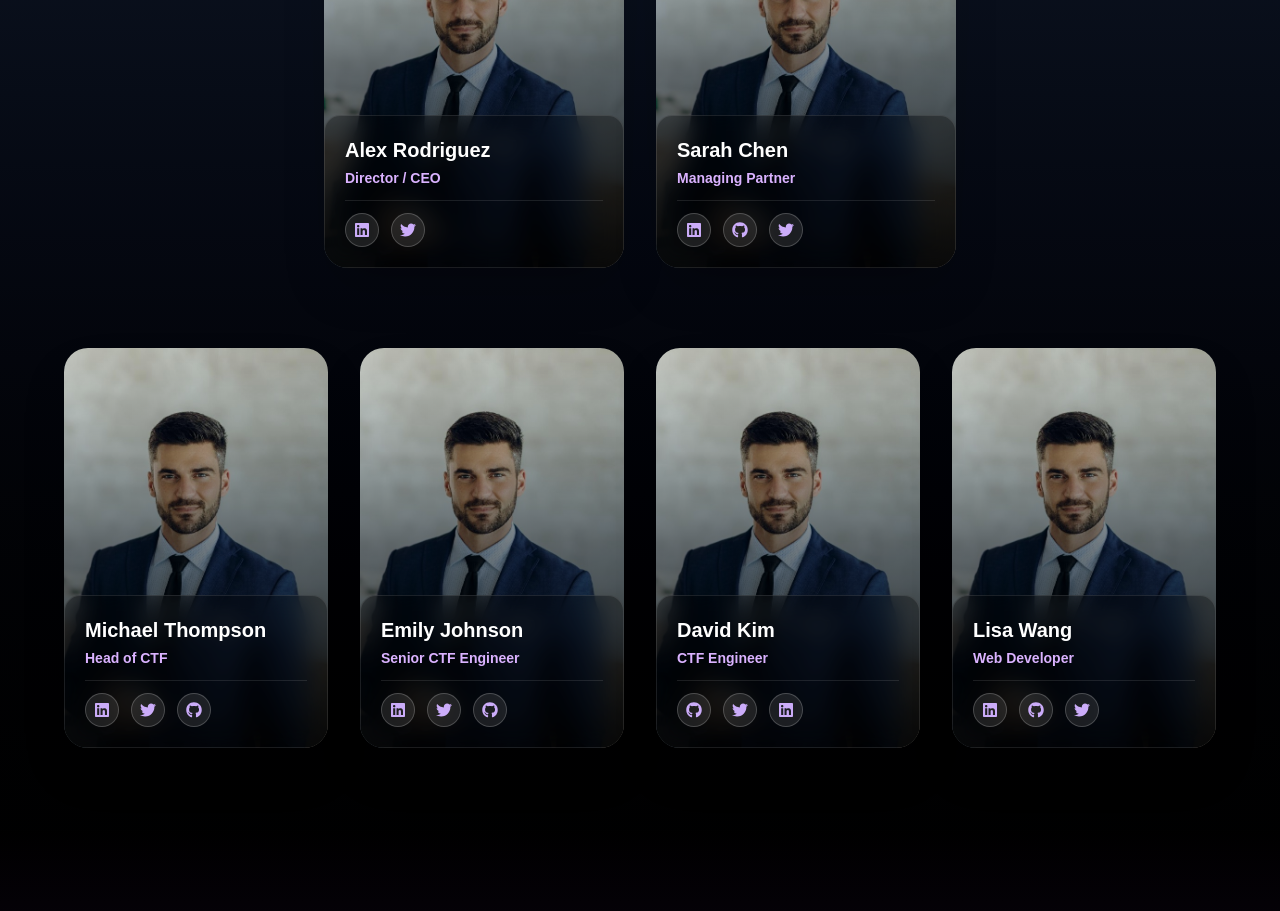
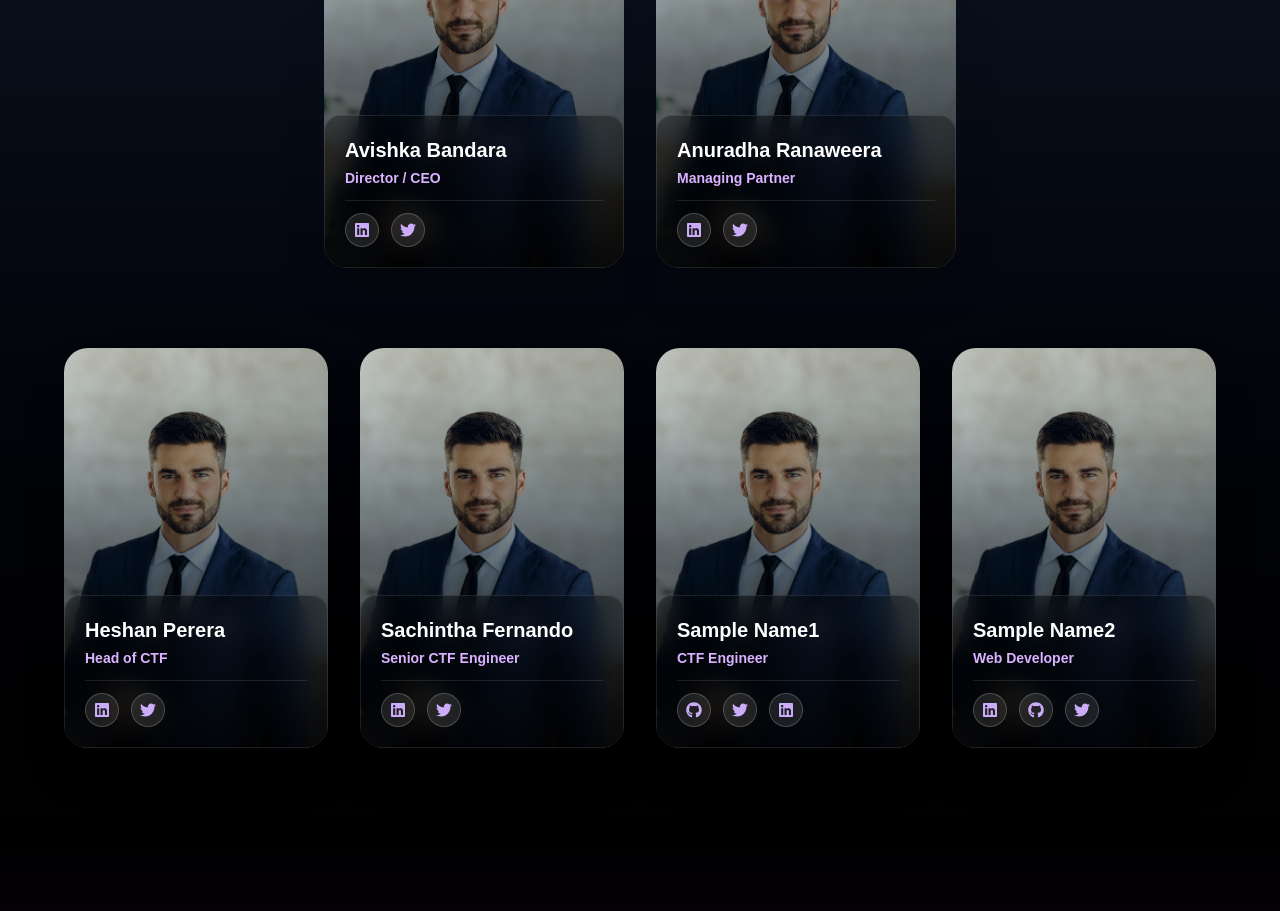
Before and after one commit to Kushanz7/hashx, a React (Vite) app: page /about in a window 1280 px wide. Shown: the part 1740-2651 px from the top of the page. Built offline with nearby package versions, Linux system fonts and the light colour scheme.

Commit message:
update teamSection

```diff
--- a/src/data/teamData.ts
+++ b/src/data/teamData.ts
@@ -18,39 +18,35 @@ export interface TeamMember {
 // Top Management Team
 export const topManagement: TeamMember[] = [
   {
-    name: "Alex Rodriguez",
+    name: "Avishka Bandara",
     position: "Director / CEO",
     image: alexImage,
     verified: false,
     socialLinks: [
       {
-          platform: 'linkedin', url: 'https://linkedin.com/in/alex',
+          platform: 'linkedin', url: 'https://www.linkedin.com/in/avishka-bandara/',
           type: undefined
       },
       {
-          platform: 'twitter', url: 'https://twitter.com/alex',
+          platform: 'twitter', url: 'https://twitter.com/',
           type: undefined
-      }
+      },
     ]
   },
   {
-    name: "Sarah Chen",
+    name: "Anuradha Ranaweera",
     position: "Managing Partner",
     image: alexImage,
     verified: false,
     socialLinks: [
       {
-          platform: 'linkedin', url: 'https://linkedin.com/in/sarah',
+          platform: 'linkedin', url: 'https://www.linkedin.com/in/anuradha-ranaweera',
           type: undefined
       },
       {
-          platform: 'github', url: 'https://github.com/sarah',
+          platform: 'twitter', url: 'https://twitter.com/',
           type: undefined
       },
-      {
-          platform: 'twitter', url: 'https://twitter.com/sarah',
-          type: undefined
-      }
     ]
   }
 ];
@@ -58,47 +54,39 @@ export const topManagement: TeamMember[] = [
 // Technical Team
 export const technicalTeam: TeamMember[] = [
   {
-    name: "Michael Thompson",
+    name: "Heshan Perera",
     position: "Head of CTF",
     image: alexImage,
     verified: false,
     socialLinks: [
       {
-          platform: 'linkedin', url: 'https://linkedin.com/in/michael',
+          platform: 'linkedin', url: 'https://lk.linkedin.com/in/heshan-perera-549273218',
           type: undefined
       },
       {
-          platform: 'twitter', url: 'https://twitter.com/michael',
+          platform: 'twitter', url: 'https://twitter.com/',
           type: undefined
       },
-      {
-          platform: 'github', url: 'https://github.com/michael',
-          type: undefined
-      }
     ]
   },
   {
-    name: "Emily Johnson",
+    name: "Sachintha Fernando",
     position: "Senior CTF Engineer",
     image: alexImage,
     verified: false,
     socialLinks: [
       {
-          platform: 'linkedin', url: 'https://linkedin.com/in/emily',
+          platform: 'linkedin', url: 'https://lk.linkedin.com/in/sachintha-fernando-95b290258',
           type: undefined
       },
       {
-          platform: 'twitter', url: 'https://twitter.com/emily',
+          platform: 'twitter', url: 'https://twitter.com/',
           type: undefined
       },
-      {
-          platform: 'github', url: 'https://github.com/emily',
-          type: undefined
-      }
     ]
   },
   {
-    name: "David Kim",
+    name: "Sample Name1",
     position: "CTF Engineer",
     image: alexImage,
     verified: false,
@@ -118,7 +106,7 @@ export const technicalTeam: TeamMember[] = [
     ]
   },
   {
-    name: "Lisa Wang",
+    name: "Sample Name2",
     position: "Web Developer",
     image: alexImage,verified: false,
     socialLinks: [
--- a/src/pages/About.tsx
+++ b/src/pages/About.tsx
@@ -26,14 +26,17 @@ const About = () => {
       entries.forEach((entry) => {
         const target = entry.target;
 
-        if (target === heroRef.current) {
-          setIsHeroVisible(entry.isIntersecting);
-        } else if (target === missionRef.current) {
-          setIsMissionVisible(entry.isIntersecting);
-        } else if (target === teamRef.current) {
-          setIsTeamVisible(entry.isIntersecting);
-        } else if (target === contactRef.current) {
-          setIsContactVisible(entry.isIntersecting);
+        // Only set to true, never back to false (keeps elements visible once animated)
+        if (entry.isIntersecting) {
+          if (target === heroRef.current) {
+            setIsHeroVisible(true);
+          } else if (target === missionRef.current) {
+            setIsMissionVisible(true);
+          } else if (target === teamRef.current) {
+            setIsTeamVisible(true);
+          } else if (target === contactRef.current) {
+            setIsContactVisible(true);
+          }
         }
       });
     }, observerOptions);
```
